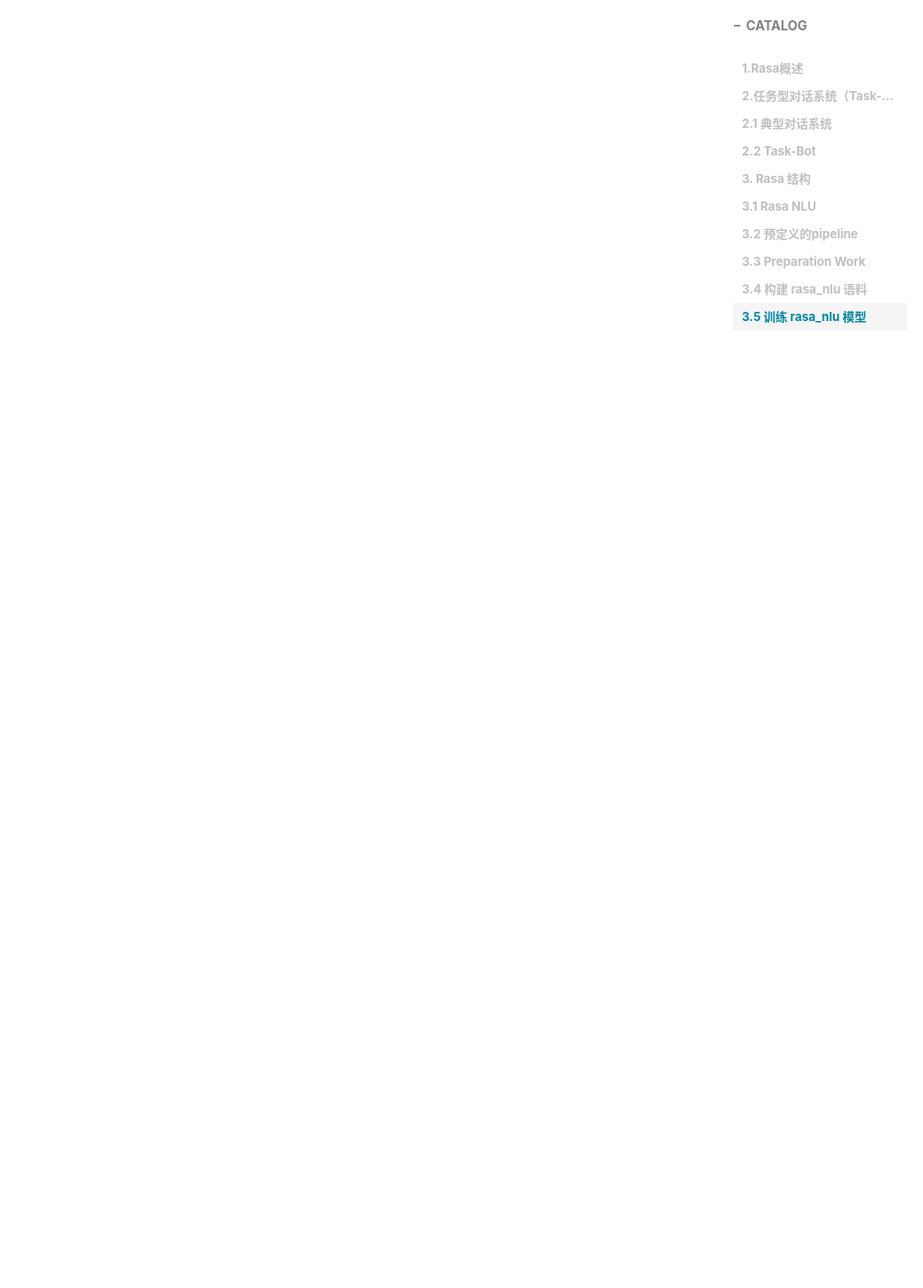
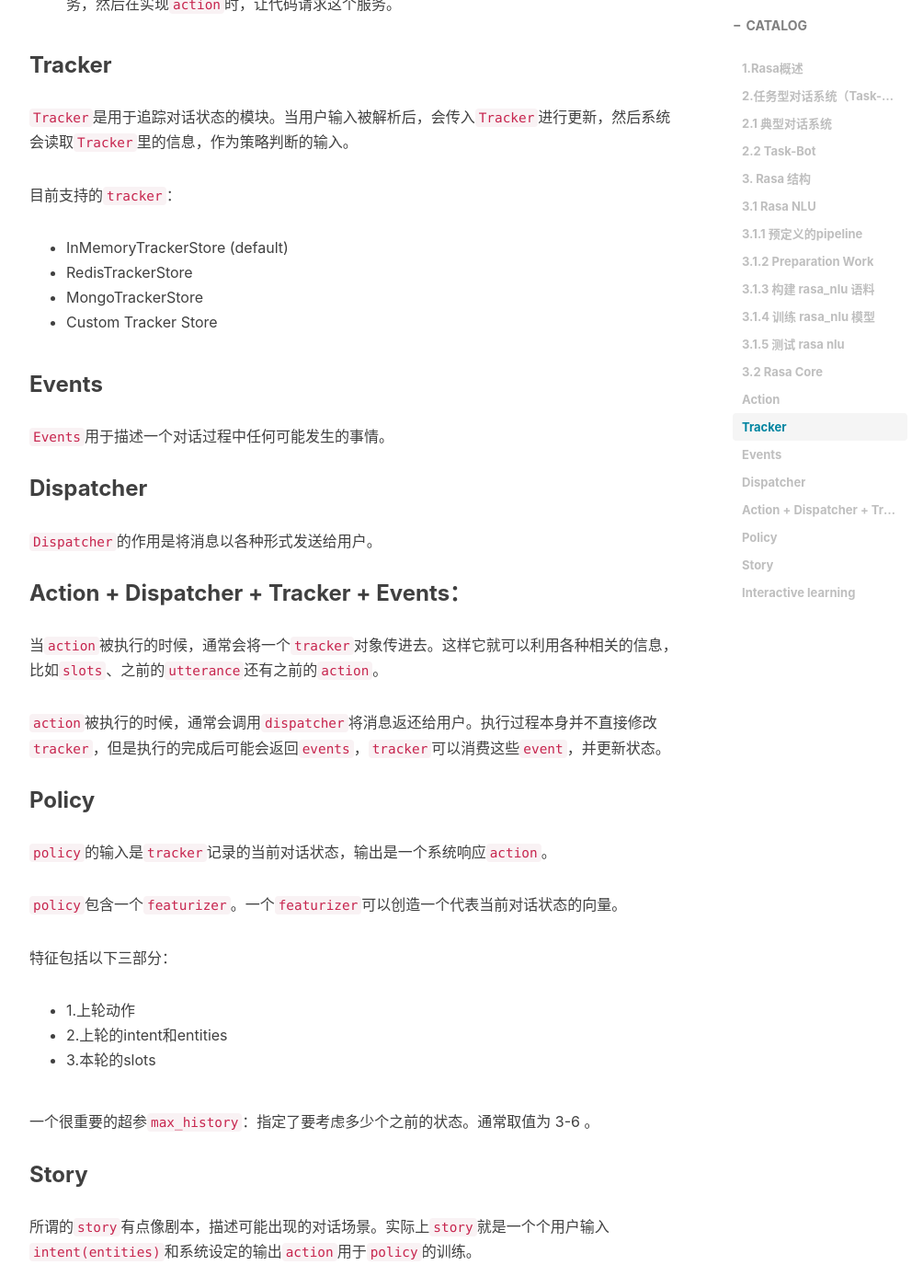
Before and after one commit to shfshf/shfshf.github.io, a Jekyll site: the page built from _posts/2020-5-19-rasa_chatbot.md, in a window 1280 px wide and 1400 px high, scrolled down 9046 px. Shown: the whole window at 92% size, without its empty margins (233-1237 px from the left). Built offline with Jekyll 4.4.1, drawn with Linux system fonts in a browser that asks for light colours; nearby versions of some CDN libraries; comment, search, counter and statistics services are not loaded; some of the changed text lies outside the part shown.

Commit message:
rasa_chatbot

````diff
--- a/_posts/2020-5-19-rasa_chatbot.md
+++ b/_posts/2020-5-19-rasa_chatbot.md
@@ -62,7 +62,7 @@ action, slot , value。action就是意图，slot是需要填充的槽值，value
 
 # 3. Rasa 结构
 
-### 3.1 Rasa NLU
+## 3.1 Rasa NLU
 
 Rasa NLU负责提供自然语言理解的工具，包括意图分类和实体抽取。
 
@@ -82,7 +82,7 @@ Rasa NLU的输出是：
 ```
 其中，*Intent* 代表用户意图。*Entities* 即实体，代表用户输入语句的细节信息。
 
-### 3.2 预定义的pipeline
+### 3.1.1 预定义的pipeline
 
 rasa nlu 支持不同的 Pipeline，其后端实现可支持 spaCy、MITIE、MITIE + sklearn、tensorflow等，其中 spaCy 是官方推荐的。
 
@@ -103,18 +103,21 @@ pipeline:
 - name: "intent_classifier_sklearn"  // sklearn 的意图分类模型
 ```
 每个组件都可以实现Component基类中的多个方法;在管道中，这些不同的方法将按特定的顺序调用。
+
 假设，添加了以下管道到配置："pipeline": ["Component A", "Component B", "Last Component"]。
 下图为该管道训练时的调用顺序：![rasa](/img/rasa7.png)
 
+在使用create函数创建第一个组件之前，将创建一个所谓的 context上下文(仅是一个python dict)。此context上下文用于在组件之间传递信息。
+例如，一个组件可以计算训练数据的特征向量，将其存储在上下文中，另一个组件可以从context上下文中检索这些特征向量并进行意图分类。
 
-### 3.3 Preparation Work
+### 3.1.2 Preparation Work
 
 由于在 pipeline 中使用了 MITIE，所以需要一个训练好的 MITIE 模型。MITIE 模型是非监督训练得到的，类似于 word2vec 中的 word embedding，
 需要大量的中文语料，由于训练这个模型对内存要求较高，并且耗时很长，这里直接使用了网友分享的中文 wikipedia 和百度百科语料生成的模型文件 total_word_feature_extractor_chi.dat。
 
-实际应用中，如果做某个特定领域的 NLU 并收集了很多该领域的语料，可以自己去训练 MITIE 模型，也可以用attention，lstm，bert 来预训练词向量。
+实际应用中，如果做某个特定领域的 NLU 并收集了很多该领域的语料，可以自己去训练 MITIE 模型，也可以用attention，bilstm，bert 来预训练词向量。
 
-### 3.4 构建 rasa_nlu 语料
+### 3.1.3 构建 rasa_nlu 语料
 
 得到 MITIE 词向量模型以后便可以借助其训练 Rasa NLU 模型，这里需要使用标注好的数据来训练 rasa_nlu，标注的数据格式如下：
 Rasa 也很贴心的提供了数据标注平台[*rasa-nlu-trainer*](https://rasahq.github.io/rasa-nlu-trainer/) 供用户标注数据。这里我们使用项目里提供的标注好的数据（mobile_nlu_data.json）直接进行训练。
@@ -141,4 +144,106 @@ Rasa 也很贴心的提供了数据标注平台[*rasa-nlu-trainer*](https://rasa
 .....
 
 ```
-### 3.5 训练 rasa_nlu 模型
+### 3.1.4 训练 rasa_nlu 模型
+```
+python -m rasa_nlu.train --data ./data/mobile_nlu_data.json \
+    --config ivr_chatbot.yml \
+    --path projects \
+    --fixed_model_name demo \
+    --project ivr_nlu
+```
+### 3.1.5 测试 rasa nlu
+```
+$ python httpserver.py
+$ curl -X POST localhost:1235/parse -d '{"q":"我的流量还剩多少"}' | python -m json.tool
+{
+    'q': '我的流量还剩多少',
+    'intent': 'request_search',
+    'entities': {
+        'item': '流量'
+    }
+}
+```
+## 3.2 Rasa Core
+
+Rasa 整体框架 ![rasa](/img/rasa8.png)
+
+### Action
+`action`是对系统响应的抽象。Rasa将对话管理视作一个分类问题，每轮都会在预先设定好的`action`集合中选出一个类别。Rasa Core定义了3中`action`：
+* `default action`：系统预先定义好的动作，如`action_listen`、`action_restart`、`action_default_fallback`
+* `utter action`：一般以`utter_`开头，这种action就只会单纯地给用户返回文本消息。这类的`action`无需具体实现代码，只需在配置文件中指定其对应的相应文本模板即可。
+* `custom action`：用户可以任意编写此类`action`的代码。用户一般需要自己架设一个额外服务，然后在实现`action`时，让代码请求这个服务。
+
+### Tracker
+`Tracker`是用于追踪对话状态的模块。当用户输入被解析后，会传入`Tracker`进行更新，然后系统会读取`Tracker`里的信息，作为策略判断的输入。
+
+目前支持的`tracker`：
+* InMemoryTrackerStore (default)
+* RedisTrackerStore
+* MongoTrackerStore
+* Custom Tracker Store
+
+### Events
+`Events`用于描述一个对话过程中任何可能发生的事情。
+
+### Dispatcher
+`Dispatcher`的作用是将消息以各种形式发送给用户。
+
+### Action + Dispatcher + Tracker + Events：
+当`action`被执行的时候，通常会将一个`tracker`对象传进去。这样它就可以利用各种相关的信息，比如`slots`、之前的`utterance`还有之前的`action`。
+
+`action`被执行的时候，通常会调用`dispatcher`将消息返还给用户。执行过程本身并不直接修改`tracker`，但是执行的完成后可能会返回`events`，`tracker`可以消费这些`event`，并更新状态。
+
+### Policy
+`policy`的输入是`tracker`记录的当前对话状态，输出是一个系统响应`action`。
+
+`policy`包含一个`featurizer`。一个`featurizer`可以创造一个代表当前对话状态的向量。
+
+特征包括以下三部分：
+* 1.上轮动作
+* 2.上轮的intent和entities
+* 3.本轮的slots
+
+一个很重要的超参`max_history`：指定了要考虑多少个之前的状态。通常取值为 3-6 。
+
+### Story
+所谓的`story`有点像剧本，描述可能出现的对话场景。实际上`story`就是一个个用户输入`intent(entities)`和系统设定的输出`action`用于`policy`的训练。
+
+格式：
+```
+## story名称
+* 用户的intent或者entity
+- 系统的action
+```
+etc：
+```
+## interactive_story_4
+## 天气/时间 + 地点 + 时间
+* request_weather{"date_time": "明天"}
+    - weather_form
+    - form{"name": "weather_form"}
+    - slot{"date_time": "明天"}
+    - slot{"requested_slot": "address"}
+* form: inform{"address": "广州"}
+    - form: weather_form
+    - slot{"address": "广州"}
+    - form{"name": null}
+    - slot{"requested_slot": null}
+* inform{"date_time": "后天"} OR request_weather{"date_time": "后天"}
+    - weather_form
+    - form{"name": "weather_form"}
+    - slot{"date_time": "明天"}
+    - slot{"address": "广州"}
+    - slot{"date_time": "后天"}
+    - form{"name": null}
+    - slot{"requested_slot": null}
+* thanks
+    - utter_answer_thanks
+```
+### Interactive learning
+
+交互式，让用户在每一次机器做出决定之后，给与反馈。
+
+对于很难手动设计的边界情况非常有效。
+
+原理：每次系统给出动作的时候，收集用户的 y/n 的信息，生成新的训练数据，对模型`fine-tune`。
````
Also changed, not shown: img/rasa8.png (added).
